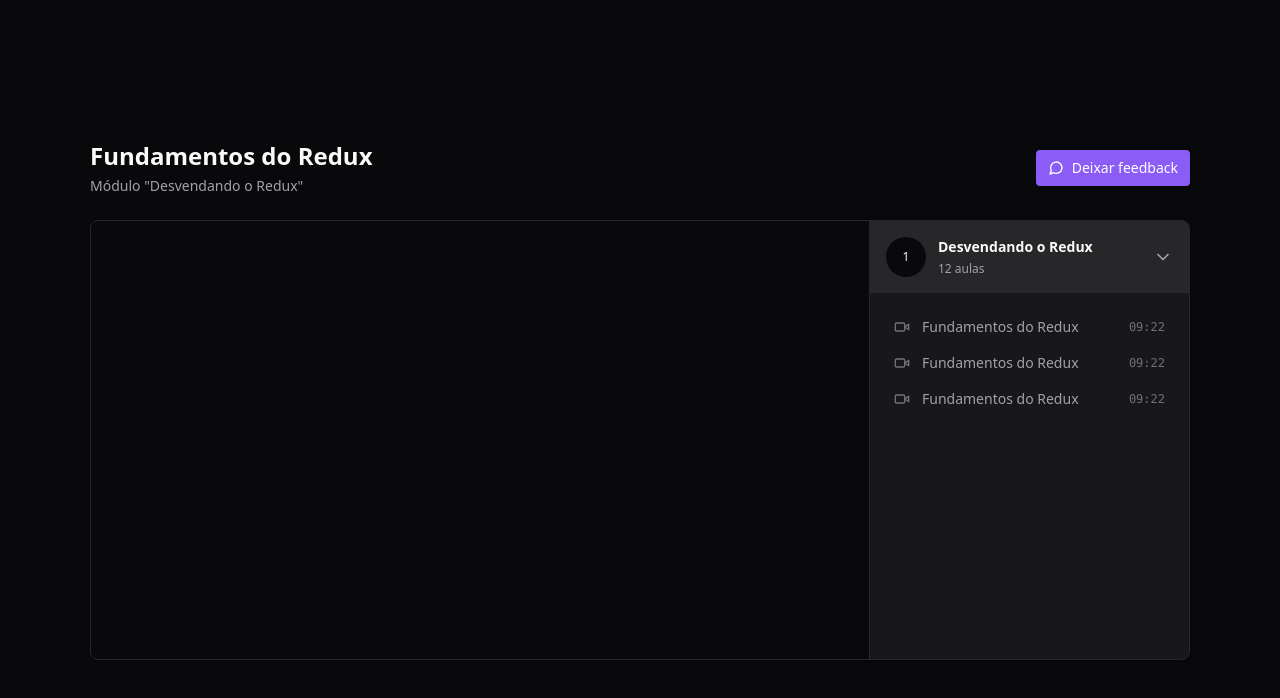
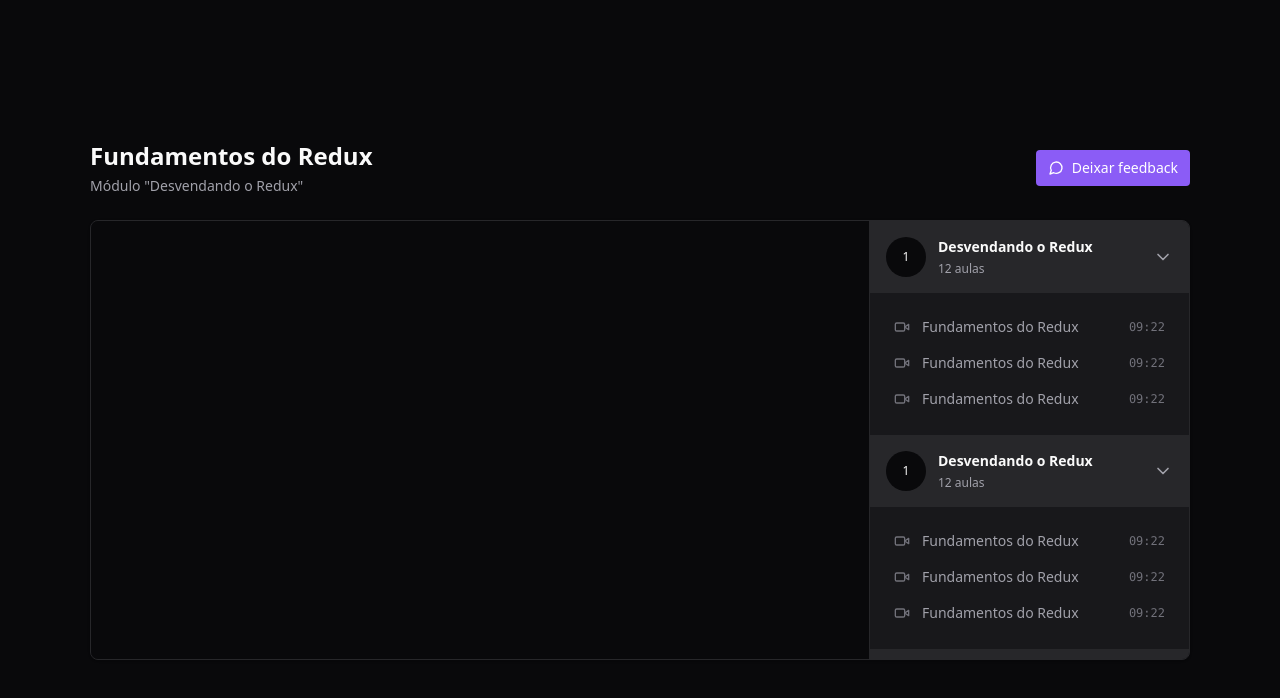
Before and after one commit to JonatanPaes/react-redux-zustand, a React (Vite) app: page / in a window 1280 px wide. Shown: the top 698 px of the page. Built offline with nearby package versions, Linux system fonts and the light colour scheme.

Commit message:
feat: Scrollbar na sidebar

```diff
--- a/package.json
+++ b/package.json
@@ -28,6 +28,7 @@
     "eslint-plugin-react-hooks": "^4.6.0",
     "eslint-plugin-react-refresh": "^0.4.3",
     "postcss": "^8.4.31",
+    "tailwind-scrollbar": "^3.0.5",
     "tailwindcss": "^3.3.5",
     "typescript": "^5.0.2",
     "vite": "^4.4.5"
--- a/src/pages/Player.tsx
+++ b/src/pages/Player.tsx
@@ -20,7 +20,7 @@
           </button>
         </div>
 
-        <main className="relative flex overflow-hidden rounded-lg border border-zinc-800 bg-zinc-900 shadow">
+        <main className="relative flex overflow-hidden rounded-lg border border-zinc-800 bg-zinc-900 shadow pr-80">
           <div className="flex-1">
             <div className="w-full bg-zinc-950 aspect-video">
               <ReactPlayer
@@ -31,7 +31,89 @@
               />
             </div>
           </div>
-          <aside className="w-80 border-l border-zinc-800 bg-zinc-900">
+          <aside className="w-80 absolute top-0 bottom-0 right-0 border-l divide-y-2 divide-zinc-900 border-zinc-800 bg-zinc-900 overflow-y-scroll scrollbar scrollbar-thin scrollbar-track-zinc-950 scrollbar-thumb-zinc-800">
+            <div>
+              <button className="flex w-full items-center gap-3 bg-zinc-800 p-4 ">
+                <div className="flex h-10 w-10 rounded-full items-center justify-center bg-zinc-950 text-xs">
+                  1
+                </div>
+
+                <div className="flex flex-col gap-1 text-left">
+                  <strong className="text-sm">Desvendando o Redux</strong>
+                  <span className="text-xs text-zinc-400">12 aulas</span>
+                </div>
+
+                <ChevronDown className="w-5 h-5 ml-auto text-zinc-400" />
+              </button>
+
+              <nav className="relative flex flex-col gap-4 p-6">
+                <button className="flex items-center gap-3 text-sm text-zinc-400">
+                  <Video className="w-4 h-4 text-zinc-500" />
+                  <span>Fundamentos do Redux</span>
+                  <span className="ml-auto font-mono text-xs text-zinc-500">
+                    09:22
+                  </span>
+                </button>
+
+                <button className="flex items-center gap-3 text-sm text-zinc-400">
+                  <Video className="w-4 h-4 text-zinc-500" />
+                  <span>Fundamentos do Redux</span>
+                  <span className="ml-auto font-mono text-xs text-zinc-500">
+                    09:22
+                  </span>
+                </button>
+
+                <button className="flex items-center gap-3 text-sm text-zinc-400">
+                  <Video className="w-4 h-4 text-zinc-500" />
+                  <span>Fundamentos do Redux</span>
+                  <span className="ml-auto font-mono text-xs text-zinc-500">
+                    09:22
+                  </span>
+                </button>
+              </nav>
+            </div>
+
+            <div>
+              <button className="flex w-full items-center gap-3 bg-zinc-800 p-4 ">
+                <div className="flex h-10 w-10 rounded-full items-center justify-center bg-zinc-950 text-xs">
+                  1
+                </div>
+
+                <div className="flex flex-col gap-1 text-left">
+                  <strong className="text-sm">Desvendando o Redux</strong>
+                  <span className="text-xs text-zinc-400">12 aulas</span>
+                </div>
+
+                <ChevronDown className="w-5 h-5 ml-auto text-zinc-400" />
+              </button>
+
+              <nav className="relative flex flex-col gap-4 p-6">
+                <button className="flex items-center gap-3 text-sm text-zinc-400">
+                  <Video className="w-4 h-4 text-zinc-500" />
+                  <span>Fundamentos do Redux</span>
+                  <span className="ml-auto font-mono text-xs text-zinc-500">
+                    09:22
+                  </span>
+                </button>
+
+                <button className="flex items-center gap-3 text-sm text-zinc-400">
+                  <Video className="w-4 h-4 text-zinc-500" />
+                  <span>Fundamentos do Redux</span>
+                  <span className="ml-auto font-mono text-xs text-zinc-500">
+                    09:22
+                  </span>
+                </button>
+
+                <button className="flex items-center gap-3 text-sm text-zinc-400">
+                  <Video className="w-4 h-4 text-zinc-500" />
+                  <span>Fundamentos do Redux</span>
+                  <span className="ml-auto font-mono text-xs text-zinc-500">
+                    09:22
+                  </span>
+                </button>
+              </nav>
+            </div>
+
             <div>
               <button className="flex w-full items-center gap-3 bg-zinc-800 p-4 ">
                 <div className="flex h-10 w-10 rounded-full items-center justify-center bg-zinc-950 text-xs">
--- a/tailwind.config.js
+++ b/tailwind.config.js
@@ -4,5 +4,5 @@
   theme: {
     extend: {},
   },
-  plugins: [],
+  plugins: [require("tailwind-scrollbar")],
 };
```
Also changed, not shown: .eslintrc.cjs (deleted), 1 other file (tests, documents, lock files or other folders).
